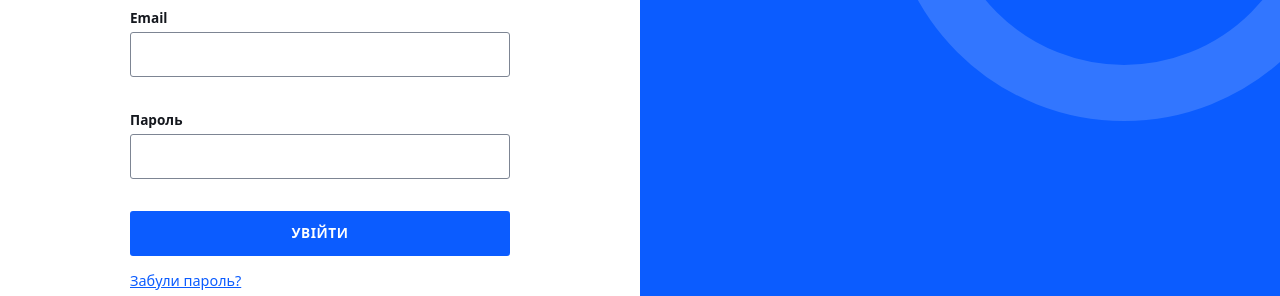
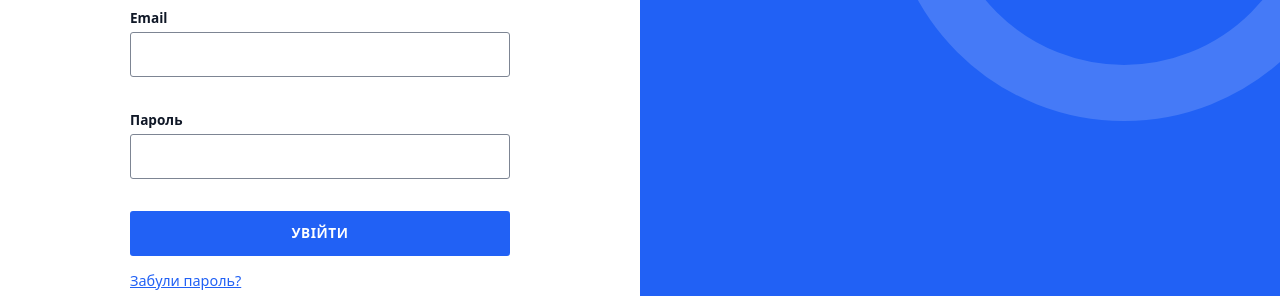
Before and after one commit to melya654/melnyk-coursework, a website: page public/index.html in a window 1280 px wide. Shown: the part 271-567 px from the top of the page. Drawn offline with Linux system fonts and the light colour scheme; no server answers.

Commit message:
Align CSS color tokens with Figma variables

```diff
--- a/public/css/style.css
+++ b/public/css/style.css
@@ -1,14 +1,17 @@
 :root {
-  --blue: #0b5cff;
-  --blue-dark: #0846c4;
-  --black: #111317;
-  --text: #15181e;
-  --muted: #5b6370;
-  --line: #c9ced6;
-  --soft: #e8ecf6;
-  --error: #b3261e;
-  --ok: #1b6e3c;
-  --focus: #0b5cff;
+  /* Токени збігаються зі змінними Figma (колекція SecureForms) */
+  --blue: #2161f5;       /* primary */
+  --blue-dark: #1a4fcc;  /* primary-hover (стан наведення, у Figma немає змінної) */
+  --black: #101827;      /* text (темна кнопка) */
+  --text: #101827;       /* text */
+  --muted: #5b6370;      /* muted */
+  --line: #c9ced6;       /* border */
+  --soft: #f0f3ff;       /* surface */
+  --danger: #ff5555;     /* danger: лише рамка поля (контраст 3,1:1 достатній для рамки) */
+  --error: #b3261e;      /* текст помилки темніший за danger: 6,5:1 проти 3,1:1 (WCAG 1.4.3) */
+  --ok: #1b6e3c;         /* текст успіху на фоні success */
+  --ok-bg: #ddf8e9;      /* success (фон повідомлення) */
+  --focus: #2161f5;      /* focus (= primary) */
 }
 
 * { box-sizing: border-box; }
@@ -65,7 +68,7 @@ input, select {
 input:focus-visible, select:focus-visible, button:focus-visible, a:focus-visible {
   outline: 3px solid var(--focus); outline-offset: 2px;
 }
-input[aria-invalid='true'], select[aria-invalid='true'] { border-color: var(--error); border-width: 2px; }
+input[aria-invalid='true'], select[aria-invalid='true'] { border-color: var(--danger); border-width: 2px; }
 .error { color: var(--error); font-size: 0.82rem; margin-top: 4px; min-height: 1.1em; }
 
 /* Honeypot: поле прибране за межі екрана */
@@ -87,7 +90,7 @@ button[disabled] { opacity: 0.6; cursor: progress; }
 
 .status { margin-top: 14px; padding: 10px 12px; border-radius: 3px; display: none; font-size: 0.9rem; }
 .status.show { display: block; }
-.status.ok { background: #e4f4ea; color: var(--ok); border: 1px solid #9fd2b2; }
+.status.ok { background: var(--ok-bg); color: var(--ok); border: 1px solid #9fd2b2; }
 .status.bad { background: #fbe9e7; color: var(--error); border: 1px solid #efb1ac; }
 
 .meter { height: 5px; background: var(--line); border-radius: 3px; overflow: hidden; margin-top: 6px; }
@@ -101,7 +104,6 @@ button[disabled] { opacity: 0.6; cursor: progress; }
 @media (max-width: 420px) { .row { grid-template-columns: 1fr; } }
 @media (prefers-reduced-motion: reduce) { * { transition: none !important; } }
 
-
 /* Сторінка статистики */
 .auth-card.wide { max-width: 560px; }
 .sr-only { position: absolute; width: 1px; height: 1px; overflow: hidden; clip: rect(0 0 0 0); white-space: nowrap; }
@@ -109,9 +111,8 @@ button[disabled] { opacity: 0.6; cursor: progress; }
 .totals div { border: 1px solid var(--line); border-radius: 3px; padding: 12px 14px; }
 .totals strong { display: block; font-size: 1.8rem; line-height: 1.1; }
 .totals span { color: var(--muted); font-size: 0.85rem; }
-.stats-table { min-height: 430px; width: 100%;  border-collapse: collapse; font-size: 0.9rem; margin-bottom: 8px; }
+.stats-table { min-height: 430px; width: 100%; border-collapse: collapse; font-size: 0.9rem; margin-bottom: 8px; }
 .stats-table th, .stats-table td { text-align: left; padding: 8px 10px; border-bottom: 1px solid var(--line); vertical-align: top; }
 .stats-table th { font-size: 0.8rem; color: var(--muted); }
 .stats-table td:last-child, .stats-table th:last-child { text-align: right; font-variant-numeric: tabular-nums; }
 .foot-link { color: var(--muted); }
-.stats-table td[colspan] { text-align: left; }
```
